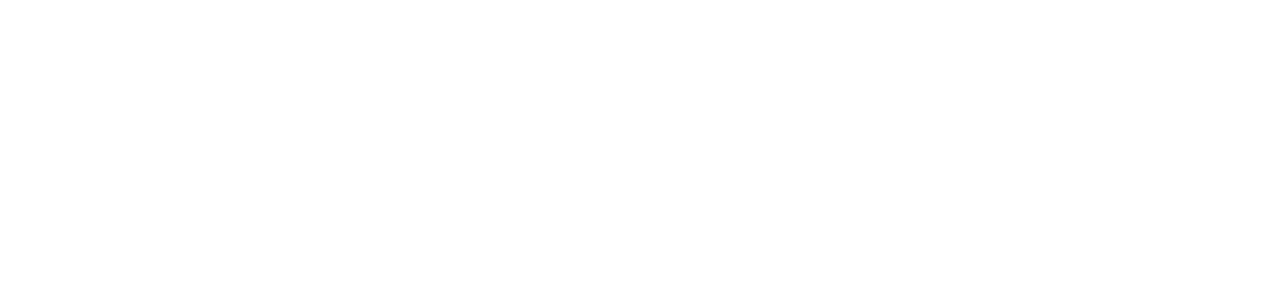
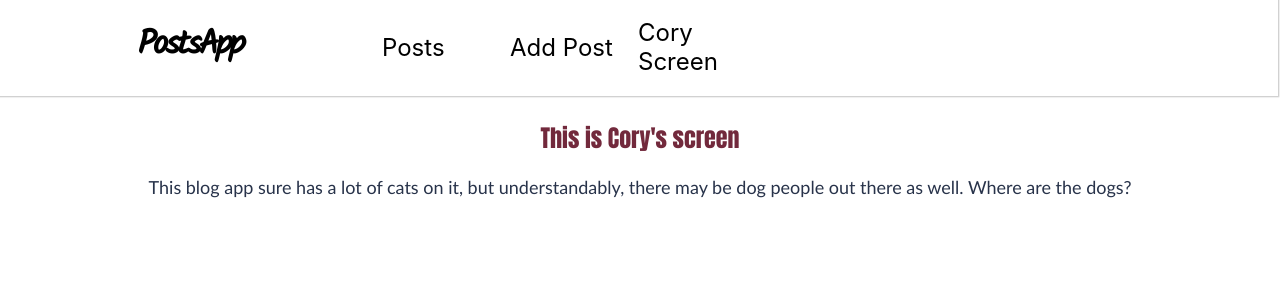
Before and after one commit to KAthousand/blog-app, a React (Create React App) app in the folder client/: page /cory-screen in a window 1280 px wide. Shown: the top 300 px of the page. Built offline with nearby package versions, Linux system fonts and the light colour scheme.

Commit message:
create cory screen

```diff
--- a/client/src/App.jsx
+++ b/client/src/App.jsx
@@ -5,6 +5,7 @@
 import PostCreate from "./screens/PostCreate/PostCreate";
 import PostEdit from "./screens/PostEdit/PostEdit";
 import PostDetail from "./screens/PostDetail/PostDetail";
+import CoryScreen from "./screens/CoryScreen/CoryScreen"
 import { Route, Switch } from "react-router-dom";
 
 function App() {
@@ -16,6 +17,7 @@
         <Route path="/add-post" component={PostCreate} />
         <Route exact path="/posts/:id/edit" component={PostEdit} />
         <Route exact path="/posts/:id" component={PostDetail} />
+        <Route exact path="/cory-screen" component={CoryScreen} />
       </Switch>
     </div>
   );
--- a/client/src/components/shared/Nav/Nav.jsx
+++ b/client/src/components/shared/Nav/Nav.jsx
@@ -16,6 +16,9 @@
           <NavLink className="link" to="/add-post">
             Add Post
           </NavLink>
+          <NavLink className="link" to="/cory-screen">
+            Cory Screen
+          </NavLink>
         </div>
       </div>
     </nav>
--- /dev/null
+++ b/client/src/screens/CoryScreen/CoryScreen.css
@@ -0,0 +1,16 @@
+.cory-headline {
+  box-sizing: border-box;
+  font-size: 24px;
+  font-family: Impact, Haettenschweiler, "Arial Narrow Bold", sans-serif;
+  color: #72293c;
+  text-align: center;
+}
+
+.cory-text {
+  text-align: center;
+  box-sizing: border-box;
+  font-size: 18px;
+  font-family: "Trebuchet MS", "Lucida Sans Unicode", "Lucida Grande",
+    "Lucida Sans", Arial, sans-serif;
+  color: #28334a;
+}
--- /dev/null
+++ b/client/src/screens/CoryScreen/CoryScreen.jsx
@@ -0,0 +1,14 @@
+import React from "react";
+import "../CoryScreen/CoryScreen.css"
+import Layout from "../../components/shared/Layout/Layout";
+
+const CoryScreen = () => {
+  return (
+    <Layout>
+      <h2 className="cory-headline">This is Cory's screen</h2>
+      <p className="cory-text" >This blog app sure has a lot of cats on it, but understandably, there may be dog people out there as well. Where are the dogs?</p>
+    </Layout>
+  )
+}
+
+export default CoryScreen
```
